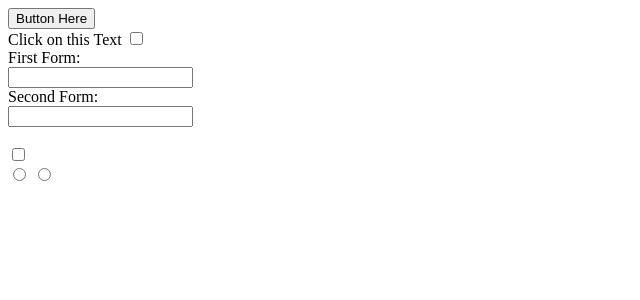
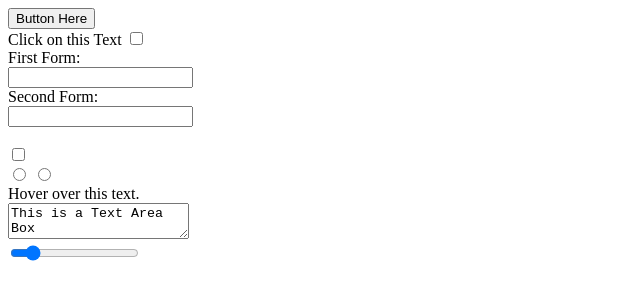
Before and after one commit to saulgalaviz/WebProjects, a browser extension: page Practice Page/html fundamentals.html in a window 1280 px wide. Shown: the whole page, without its empty margins (0-640 px from the left). Drawn offline with Linux system fonts and the light colour scheme.

Commit message:
Update Practice Page/html fundamentals.html

```diff
--- a/Practice Page/html fundamentals.html
+++ b/Practice Page/html fundamentals.html
@@ -37,7 +37,26 @@
     <div>
             <input type="radio" name="radiogroup">
             <input type="radio" name="radiogroup">
+            <br>
     </div>
+
+    <!-- ToolTipText -->
+    <div
+        title="This is a tooltip text">Hover over this text.
+        <br>
+    </div>
+
+    <!-- TextArea -->
+    <div>
+        <textarea>This is a Text Area Box jQfAnzxjzkIWkyLYlakU yVaHwRQqKk RWqStSZjzu tZHPXpCMbC KaEDduwnxn HbhhZmsevl BhFccIwBkr</textarea>
+        <br>
+    </div>
+
+    <!-- Slider -->
+    <div>
+        <input type="range" min="0" max="100" value="13">
+    </div>
+
 </body>
 
 
```
